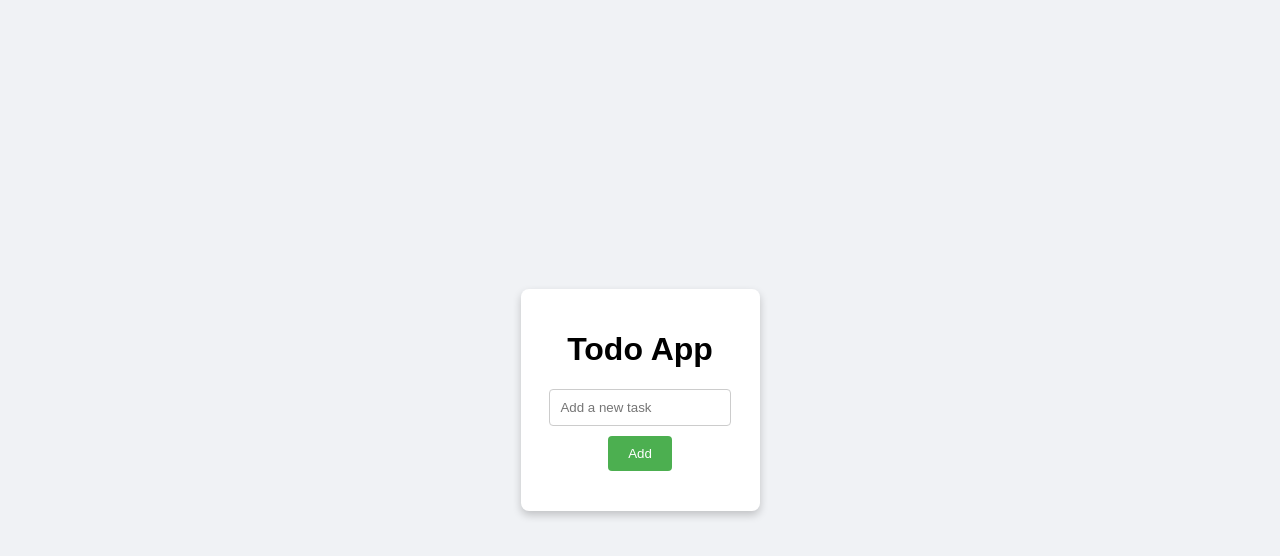
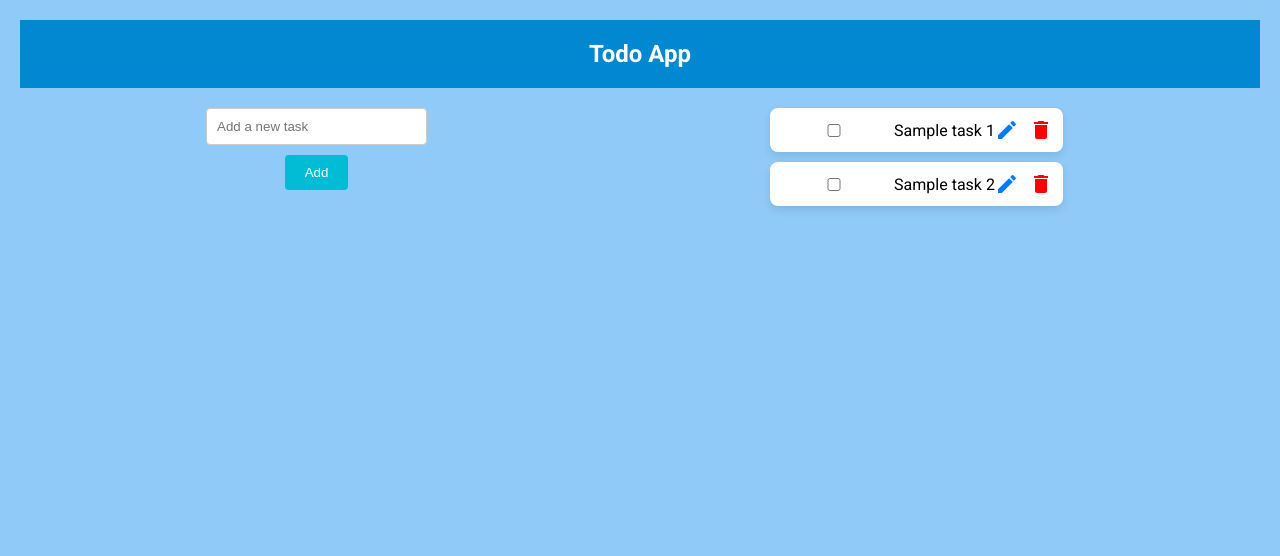
Before and after one commit to ytt2028/todolist, a React (Create React App) app: page / in a window 1280 px wide. Shown: the top 556 px of the page. Built offline with nearby package versions, Linux system fonts and the light colour scheme.

Commit message:
interface update

```diff
--- a/public/index.html
+++ b/public/index.html
@@ -15,6 +15,8 @@
       user's mobile device or desktop. See https://developers.google.com/web/fundamentals/web-app-manifest/
     -->
     <link rel="manifest" href="%PUBLIC_URL%/manifest.json" />
+    <link href="https://fonts.googleapis.com/css2?family=Roboto:wght@400;700&display=swap" rel="stylesheet">
+
     <!--
       Notice the use of %PUBLIC_URL% in the tags above.
       It will be replaced with the URL of the `public` folder during the build.
--- a/src/App.tsx
+++ b/src/App.tsx
@@ -1,47 +1,83 @@
-import React, { useState } from 'react';
+// App.tsx
+import React from 'react';
+import styled, { createGlobalStyle } from 'styled-components';
+import AddTodo from './components/AddTodo';
 import TodoList from './components/TodoList';
-import AddTodo from './components/AddTodo';
-import './styles.css';
 
-// Define the type for a Todo item
-type Todo = {
-  text: string;
-  completed: boolean;
-};
+// Global styles for the body
+const GlobalStyle = createGlobalStyle`
+  body {
+    font-family: 'Roboto', sans-serif;
+    background-color: #90caf9; /* Deeper blue */
+    margin: 0;
+    padding: 20px;
+  }
+`;
 
-function App() {
-  const [todos, setTodos] = useState<Todo[]>([]);
+// Styled component for the header
+const Header = styled.header`
+  background-color: #0288d1; /* Deeper blue for header */
+  color: white;
+  padding: 20px;
+  font-size: 1.5em;
+  font-weight: bold;
+  text-align: center;
+`;
 
-  const addTodo = (newTodo: Todo) => {
-    setTodos([...todos, newTodo]);
+// Main app container
+const AppContainer = styled.div`
+  display: flex;
+  flex-direction: row;
+  justify-content: space-around;
+  padding: 20px;
+
+  @media (max-width: 768px) {
+    flex-direction: column;
+    align-items: center;
+  }
+`;
+
+const App: React.FC = () => {
+  const [todos, setTodos] = React.useState([
+    { id: 1, text: 'Sample task 1', completed: false },
+    { id: 2, text: 'Sample task 2', completed: false },
+  ]);
+
+  const addTodo = (newTodo) => {
+    setTodos([...todos, { id: Date.now(), ...newTodo }]);
   };
-  const toggleComplete = (index: number) => {
+
+  const toggleComplete = (index) => {
     const updatedTodos = todos.map((todo, i) =>
       i === index ? { ...todo, completed: !todo.completed } : todo
     );
     setTodos(updatedTodos);
   };
-  const deleteTodo = (index:number) => {
+
+  const deleteTodo = (index) => {
     const updatedTodos = todos.filter((_, i) => i !== index);
     setTodos(updatedTodos);
   };
-  const editTodo = (index: number, newText: string) => {
+
+  const editTodo = (index, newText) => {
     const updatedTodos = todos.map((todo, i) =>
       i === index ? { ...todo, text: newText } : todo
     );
     setTodos(updatedTodos);
   };
+
   return (
-    <div className="App">
-      <h1>Todo App</h1>
-      <AddTodo addTodo={addTodo} />
-      <TodoList todos={todos}
-       toggleComplete={toggleComplete}
-       deleteTodo={deleteTodo}
-       editTodo={editTodo}
-       />
-    </div>
+    <>
+      <GlobalStyle />
+      <Header>Todo App</Header>
+      <AppContainer>
+        <div>
+          <AddTodo addTodo={addTodo} />
+        </div>
+        <TodoList todos={todos} toggleComplete={toggleComplete} deleteTodo={deleteTodo} editTodo={editTodo} />
+      </AppContainer>
+    </>
   );
-}
+};
 
 export default App;
--- a/src/components/AddTodo.tsx
+++ b/src/components/AddTodo.tsx
@@ -1,5 +1,15 @@
 import React, { useState } from 'react';
 import styled from 'styled-components';
+// Styled container for the form
+const FormContainer = styled.div`
+  padding: 20px;
+  background-color: #ffffff;
+  border-radius: 8px;
+  box-shadow: 0px 4px 8px rgba(0, 0, 0, 0.1);
+  width: 80%;
+  max-width: 300px;
+`;
+
 // Styled component for the form
 const Form = styled.form`
   display: flex;
@@ -14,7 +24,7 @@ const Input = styled.input`
   margin-bottom: 10px;
   border: 1px solid #ccc;
   border-radius: 4px;
-  width: 80%;
+  width: 100%;
 `;
 
 // Styled component for the button
@@ -22,12 +32,12 @@ const Button = styled.button`
   padding: 10px 20px;
   border: none;
   border-radius: 4px;
-  background-color: #4caf50;
+  background-color: #00bcd4;
   color: white;
   cursor: pointer;
 
   &:hover {
-    background-color: #45a049;
+    background-color: #0097a7;
   }
 `;
 
@@ -55,7 +65,7 @@ const AddTodo: React.FC<AddTodoProps> = ({ addTodo  }) => {
       setError('Please enter a name Maximum 10 characters');
       return;
     }
-    addTodo({text: newTodo, completed: true });
+    addTodo({text: newTodo, completed: false });
     setNewTodo('');
     setError('');
   };
--- a/src/components/TodoItem.tsx
+++ b/src/components/TodoItem.tsx
@@ -10,14 +10,18 @@ type TodoTextProps = {
 
 // Styled component for the container
 const TodoContainer = styled.div`
- display: flex;
-justify-content: space-between; align-items: center;
-padding: 10px;
-border-bottom: 1px solid #ccc;
-background-color: #f9f9f9; &:hover {
-background-color: #e9e9e9; }
-@media (max-width: 600px) { flex-direction: column;
-align-items: flex-start; }
+  display: flex;
+  align-items: center;
+  justify-content: space-between;
+  padding: 10px;
+  margin-bottom: 10px;
+  background-color: #ffffff;
+  border-radius: 8px;
+  box-shadow: 0px 4px 8px rgba(0, 0, 0, 0.1);
+
+  @media (max-width: 768px) {
+    flex-direction: row;
+  }
 `;
 
 
@@ -91,8 +95,8 @@ function TodoItem({ todo, toggleComplete, deleteTodo, editTodo }) {
         ) : (
            <>
 
-<EditIcon onClick={handleEdit} style={{ cursor: 'pointer', marginRight: '10px' }} />
-             <DeleteIcon onClick={deleteTodo} style={{ cursor: 'pointer' }} />
+<EditIcon onClick={handleEdit} style={{ cursor: 'pointer', marginRight: '10px', color: '#007bff'}} />
+             <DeleteIcon onClick={deleteTodo} style={{ cursor: 'pointer', color: 'red' }} />
           </>
         )}
       </TodoContainer>
--- a/src/components/TodoList.tsx
+++ b/src/components/TodoList.tsx
@@ -6,7 +6,12 @@ import styled from 'styled-components';
 
 // Styled component for the list container
 const ListContainer = styled.div`
+  padding: 20px;
+  background-color: #e0f7fa;
+  border-radius: 8px;
   width: 100%;
+  max-width: 500px;
+  box-shadow: 0px 4px 8px rgba(0, 0, 0, 0.1);
 `;
 
 function TodoList({ todos, toggleComplete, deleteTodo, editTodo }) {
```
